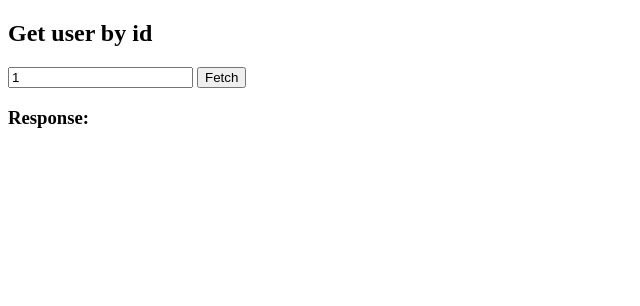
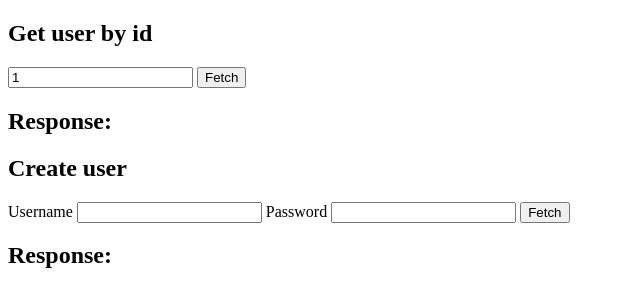
Before and after one commit to performanceArtist/haskell-rest, a plain HTML site: page public/index.html in a window 1280 px wide. Shown: the whole page, without its empty margins (0-640 px from the left). Drawn offline with Linux system fonts and the light colour scheme.

Commit message:
Add basic POST request

```diff
--- a/public/index.html
+++ b/public/index.html
@@ -10,35 +10,69 @@
 </head>
 
 <body>
-  <h2>Get user by id</h2>
-  <form id="user-form">
-    <input type="text" name="id" value="1" />
-    <button type="submit">Fetch</button>
-  </form>
   <div>
-    <h3>Response:</h3>
-    <div id="response"></div>
+    <h2>Get user by id</h2>
+    <form id="get-user">
+      <input type="text" name="id" value="1" />
+      <button type="submit">Fetch</button>
+    </form>
+  </div>
+
+  <div>
+    <h2>Create user</h2>
+    <form id="post-user">
+      Username
+      <input type="text" name="username" value="" />
+      Password
+      <input type="password" name="password" value="" />
+      <button type="submit">Fetch</button>
+    </form>
   </div>
 </body>
+
 <script>
-  const form = document.getElementById('user-form');
-  const response = document.getElementById('response');
+  const addResponseDisplay = target => {
+    const container = document.createElement('div');
+    const title = document.createElement('h2');
+    title.innerText = "Response:";
+    const writeTo = document.createElement('div');
+    container.appendChild(title);
+    container.appendChild(writeTo);
+    target.parentNode.appendChild(container);
 
-  form.addEventListener('submit', event => {
-    event.preventDefault();
-    const id = form.elements.id.value;
+    return {
+      display: content => writeTo.innerHTML = content
+    }
+  }
 
-    fetch(`/user/${id}`)
-      .then((response) => {
-        if (!response.ok) {
-          return response.text();
-        }
+  const fetchAndDisplay = (form, onSubmit) => {
+    const { display } = addResponseDisplay(form);
 
-        return response.json();
-      })
-      .then(user => response.innerHTML = user)
-      .catch(error => response.innerHTML = `Error: ${error}`)
-  });
+    form.addEventListener('submit', async event => {
+      event.preventDefault();
+      onSubmit().then(response => response.text())
+        .then(body => {
+          try {
+            return JSON.parse(body);
+          } catch {
+            throw body;
+          }
+        }).then(display).catch(display);
+    });
+  }
+
+  const getForm = document.getElementById('get-user');
+  fetchAndDisplay(getForm, () => fetch(`/user/${getForm.elements.id.value}`));
+
+  const postForm = document.getElementById('post-user');
+  fetchAndDisplay(
+    postForm,
+    () => {
+      const { elements: { username, password } } = postForm;
+
+      return fetch('/user', { method: 'POST', body: JSON.stringify({ username: username.value, password: password.value }) });
+    }
+  );
 </script>
 
 </html>
```
Also changed, not shown: 11 other files.
